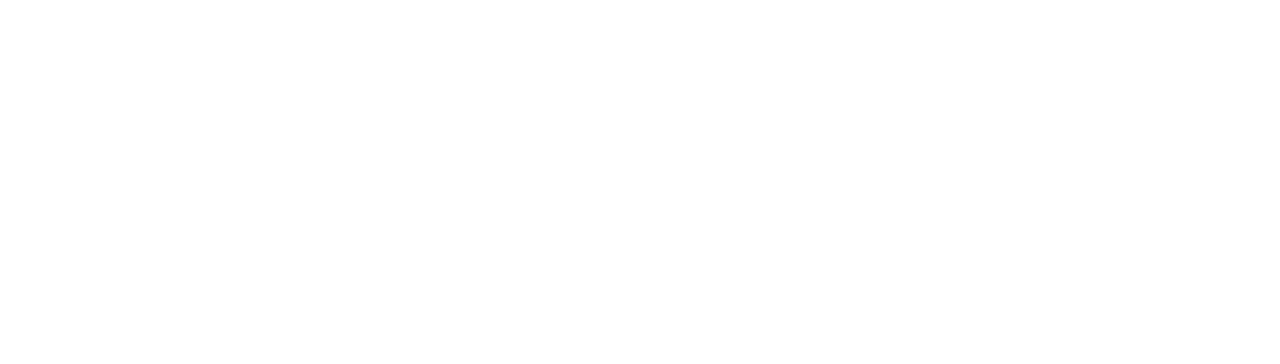
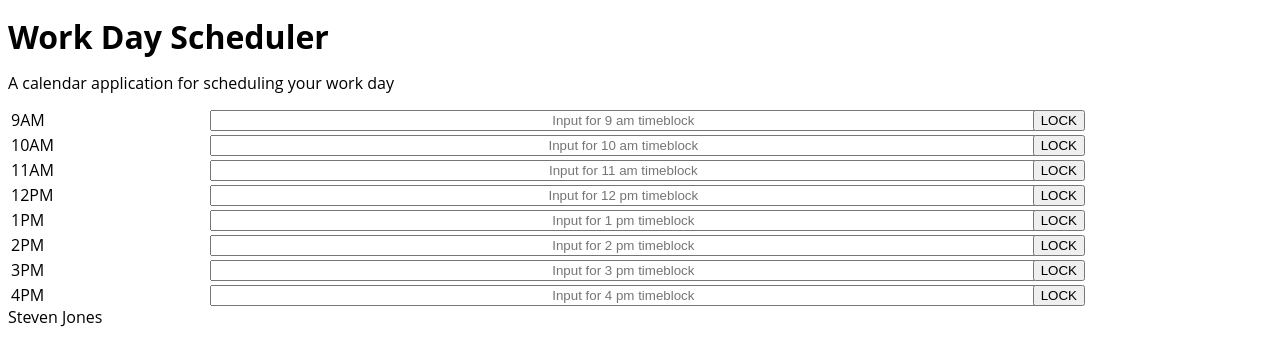
Before and after one commit to StevenSJones/WorkDayCalenderFifthEdition, a plain HTML site: page index.html in a window 1280 px wide. Drawn offline with Linux system fonts and the light colour scheme.

Commit message:
I added a small bit of css formatting as well as the HTML container. table, footer and header.

```diff
--- a/index.html
+++ b/index.html
@@ -4,8 +4,133 @@
     <meta charset="UTF-8">
     <meta name="viewport" content="width=device-width, initial-scale=1.0">
     <title>Document</title>
+    <link rel="stylesheet" href="style.css" />
 </head>
 <body>
+    <!--header below-->
+    <header class="jumbotron">
+        <h1 class="display-3">Work Day Scheduler</h1>
+        <!--Explanation for user-->
+        <p class="lead">A calendar application for scheduling your work day</p>
+        <p id="currentDay" class="lead"></p>
+        <div class="date" id="date">
+      </header>
 
+      <!--Main contents below-->
+      <div class="container"><!--div holds table which holds the rows -->
+        <table style="width: 100%;"><!--table holds table rows  -->
+           <tr> <!--9 AM input -->
+            <td>9AM</td>
+            <td>
+              <input type="text" class="form-control" placeholder="Input for 9 am timeblock" aria-label="9 am"
+               aria-describedby="button-addon2" />
+            </td>
+            <td>
+              <button>
+                LOCK
+              </button>
+            </td>
+          </tr>
+
+          <tr><!--10 AM input -->
+            <td>10AM</td>
+            <td>
+              <input type="text" class="form-control" placeholder="Input for 10 am timeblock" aria-label="9 am"
+               aria-describedby="button-addon2" />
+            </td>
+            <td>
+              <button>
+                LOCK
+              </button>
+            </td>
+          </tr>
+
+          <tr><!--11 AM input -->
+            <td>11AM</td>
+            <td>
+              <input type="text" class="form-control" placeholder="Input for 11 am timeblock" aria-label="9 am"
+               aria-describedby="button-addon2" />
+            </td>
+            <td>
+              <button>
+                LOCK
+              </button>
+            </td>
+          </tr>
+
+          <tr><!--12 PM input -->
+            <td>12PM</td>
+            <td>
+              <input type="text" class="form-control" placeholder="Input for 12 pm timeblock" aria-label="9 am"
+               aria-describedby="button-addon2" />
+            </td>
+            <td>
+              <button>
+                LOCK
+              </button>
+            </td>
+          </tr>
+
+          <tr><!--1 PM input -->
+            <td>1PM</td>
+            <td>
+              <input type="text" class="form-control" placeholder="Input for 1 pm timeblock" aria-label="9 am"
+               aria-describedby="button-addon2" />
+            </td>
+            <td>
+              <button>
+                LOCK
+              </button>
+            </td>
+          </tr>
+
+          <tr><!--2 PM input -->
+            <td>2PM</td>
+            <td>
+              <input type="text" class="form-control" placeholder="Input for 2 pm timeblock" aria-label="9 am"
+               aria-describedby="button-addon2" />
+            </td>
+            <td>
+              <button>
+                LOCK
+              </button>
+            </td>
+          </tr>
+
+          <tr><!--3 PM input -->
+            <td>3PM</td>
+            <td>
+              <input type="text" class="form-control" placeholder="Input for 3 pm timeblock" aria-label="9 am"
+               aria-describedby="button-addon2" />
+            </td>
+            <td>
+              <button>
+                LOCK
+              </button>
+            </td>
+          </tr>
+
+          <tr><!--4 PM input -->
+            <td>4PM</td>
+            <td>
+              <input type="text" class="form-control" placeholder="Input for 4 pm timeblock" aria-label="9 am"
+               aria-describedby="button-addon2" />
+            </td>
+            <td>
+              <button>
+                LOCK
+              </button>
+            </td>
+          </tr>
+        </table>
+      </div>
+    </body>
+    <!--footer below-->
+    <footer class=" footer mt-auto py-3 bg-dark">
+        <div>
+          <span class="text-muted">Steven Jones</span>
+        </div>
+      </footer>
+    <script src="script.js"></script>
 </body>
 </html>
--- a/style.css
+++ b/style.css
@@ -0,0 +1,19 @@
+body {
+    font-family: 'Open Sans', sans-serif;
+    font-size: 16px;
+    line-height: 1;
+  }
+
+  textarea{
+    background: transparent;
+    border: none;
+    resize: none;
+    color: #000000;
+    border-left: 1px solid black;
+    padding: 10px;
+  }
+
+  input {
+    width: 100%;
+    text-align: center;
+  }
```
